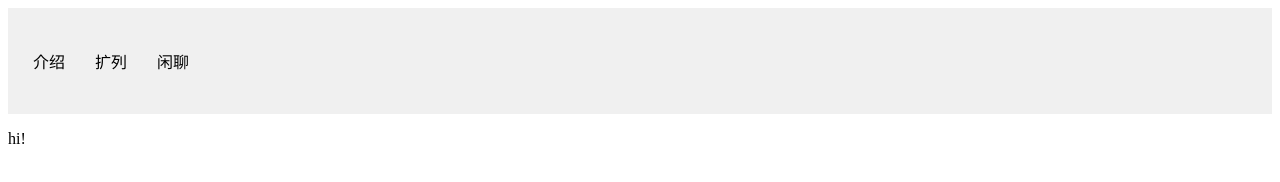
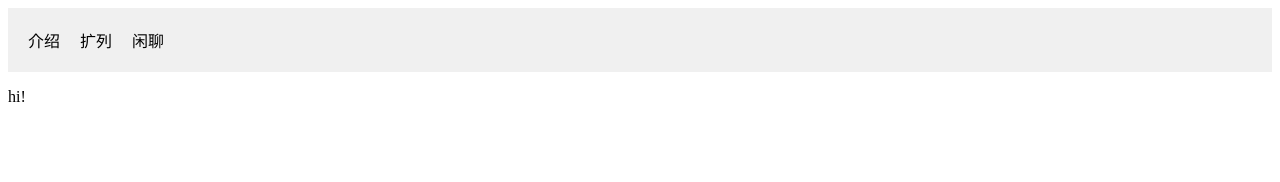
Before and after one commit to BaAaiLu/baaailu.github.io, a plain HTML site: page index.html in a window 1280 px wide. Drawn offline with Linux system fonts and the light colour scheme.

Commit message:
更新 main.css

```diff
--- a/main.css
+++ b/main.css
@@ -1,6 +1,6 @@
 nav {
   display: flex;
-justify-content: space-between;
+  justify-content: flex-start; /* 或使用 space-between，根据需要 */
   background-color: #F0F0F0;
   padding: 10px;
 }
@@ -8,21 +8,29 @@ padding: 10px;
 nav ul {
   display: flex;
   flex-direction: row;
-justify-content: space-evenly;
   list-style-type: none;
   padding: 0;
+  margin: 0;
 }
 
 nav ul li {
-display: flex;
+  display: inline-flex;
   align-items: center;
-padding: 10px;
+  padding: 10px; /* 统一内边距 */
+  margin: 0; /* 移除外边距 */
 }
 
 nav a {
   text-decoration: none;
   color: black;
-padding: 5px;
+}
+
+nav ul li:first-child {
+  margin-left: 0;
+}
+
+nav ul li:last-child {
+  margin-right: 0;
 }
 
 a:hover {
```
Lines whose indentation alone changed are shown as unchanged.
